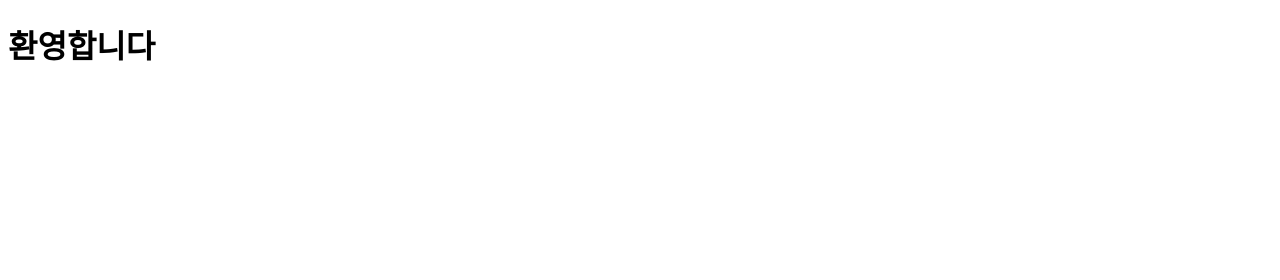
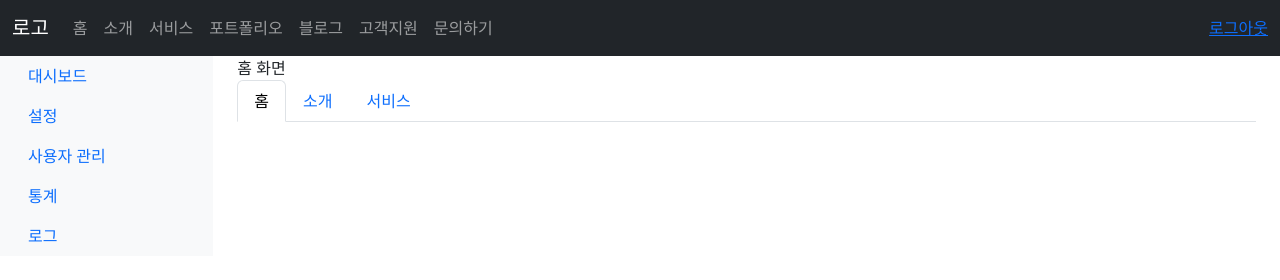
Before and after one commit to Kdhyun23/NodeExpress, a website: page src/public/main/winmain.ejs in a window 1280 px wide. Drawn offline with nearby package versions, Linux system fonts and the light colour scheme; files that its build step writes are made by us from their sources.

Commit message:
메인화면에서 로그아웃 까지

```diff
--- a/src/public/main/winmain.ejs
+++ b/src/public/main/winmain.ejs
@@ -1,10 +1,75 @@
 <!DOCTYPE html>
-<html lang="en">
+<html lang="ko">
 <head>
     <meta charset="UTF-8">
-    <title>메인화면</title>
+    <meta name="viewport" content="width=device-width, initial-scale=1.0">
+    <script src="/main/winmain.js" defer></script>
+    <title>EJS 상단 및 좌측 메뉴</title>
+    <link href="https://cdn.jsdelivr.net/npm/bootstrap@5.3.0/dist/css/bootstrap.min.css" rel="stylesheet">
 </head>
 <body>
-    <h1>환영합니다</h1>
+    <nav class="navbar navbar-expand-lg navbar-dark bg-dark">
+        <div class="container-fluid">
+            <a class="navbar-brand" href="#">로고</a>
+            <button class="navbar-toggler" type="button" data-bs-toggle="collapse" data-bs-target="#navbarNav">
+                <span class="navbar-toggler-icon"></span>
+            </button>
+            <div class="collapse navbar-collapse" id="navbarNav">
+                <ul class="navbar-nav me-auto">
+                    <% let menus = ["홈", "소개", "서비스", "포트폴리오", "블로그", "고객지원", "문의하기"]; %>
+                    <% menus.forEach(function(menu) { %>
+                        <li class="nav-item">
+                            <a class="nav-link" href="#"><%= menu %></a>
+                        </li>
+                    <% }); %>
+                </ul>
+                <ul class="navbar-nav">
+                    <li class="nav-item">
+                        <a class="btn_logout" id="logout" href="#">로그아웃</a>
+                    </li>
+                </ul>
+            </div>
+        </div>
+    </nav>
+
+    <div class="container-fluid">
+        <div class="row">
+            <!-- 좌측 메뉴 -->
+            <nav class="col-md-2 d-none d-md-block bg-light sidebar">
+                <div class="position-sticky">
+                    <ul class="nav flex-column">
+                        <% let sideMenus = ["대시보드", "설정", "사용자 관리", "통계", "로그"]; %>
+                        <% sideMenus.forEach(function(menu) { %>
+                            <li class="nav-item">
+                                <a class="nav-link" href="#"><%= menu %></a>
+                            </li>
+                        <% }); %>
+                    </ul>
+                </div>
+            </nav>
+
+            <!-- 메인 컨텐츠 -->
+            <main class="col-md-10 ms-sm-auto px-md-4">
+                <div class="tab-content" id="mainTabContent">
+                    <div class="tab-pane fade show active" id="home" role="tabpanel">홈 화면</div>
+                    <div class="tab-pane fade" id="about" role="tabpanel">소개 페이지</div>
+                    <div class="tab-pane fade" id="services" role="tabpanel">서비스 페이지</div>
+                </div>
+                <ul class="nav nav-tabs" id="mainTabs">
+                    <li class="nav-item">
+                        <a class="nav-link active" data-bs-toggle="tab" href="#home">홈</a>
+                    </li>
+                    <li class="nav-item">
+                        <a class="nav-link" data-bs-toggle="tab" href="#about">소개</a>
+                    </li>
+                    <li class="nav-item">
+                        <a class="nav-link" data-bs-toggle="tab" href="#services">서비스</a>
+                    </li>
+                </ul>
+            </main>
+        </div>
+    </div>
+
+    <script src="https://cdn.jsdelivr.net/npm/bootstrap@5.3.0/dist/js/bootstrap.bundle.min.js"></script>
 </body>
 </html>
--- /dev/null
+++ b/src/public/main/winmain.js
@@ -0,0 +1,5 @@
+const logout = document.querySelector('#logout');
+
+logout.addEventListener('click', () => {
+    window.location.href = '/login';
+});
```
